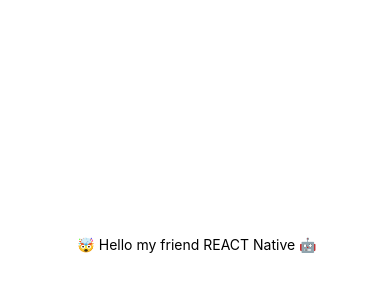
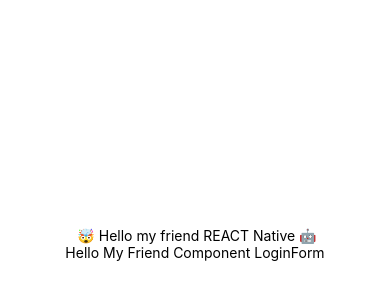
Before and after one commit to pacool84/REACT-Native-introduction-, a React Native app: screen / in a window 390 px wide. Shown: the part 178-478 px from the top of the page. Built offline with nearby package versions, Linux system fonts and the light colour scheme.

Commit message:
[ADD] Basic component to the project

```diff
--- a/App.js
+++ b/App.js
@@ -1,10 +1,12 @@
 import { StatusBar } from "expo-status-bar";
 import { StyleSheet, Text, View } from "react-native";
+import LoginForm from "./components/LoginForm";
 
 export default function App() {
   return (
     <View style={styles.container}>
       <Text> 🤯 Hello my friend REACT Native 🤖</Text>
+      <LoginForm></LoginForm>
       <StatusBar style="auto" />
     </View>
   );
--- /dev/null
+++ b/components/LoginForm.js
@@ -0,0 +1,12 @@
+import React from "react";
+import { View, Text } from "react-native";
+
+function LoginForm() {
+  return (
+    <View>
+      <Text>Hello My Friend Component LoginForm</Text>
+    </View>
+  );
+}
+
+export default LoginForm;
```
